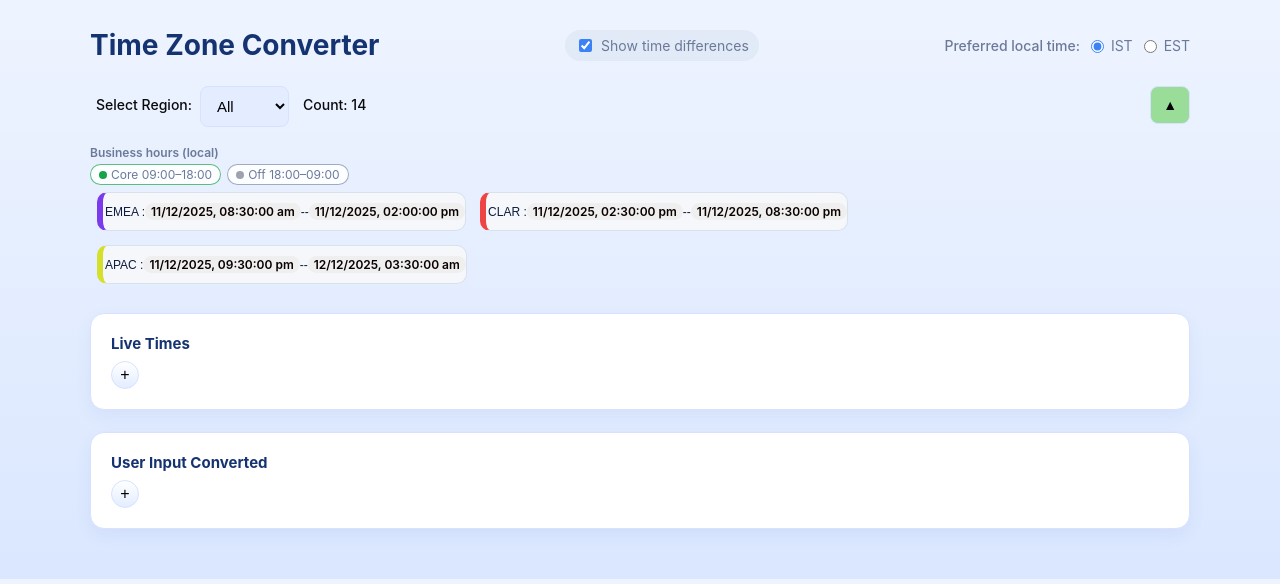
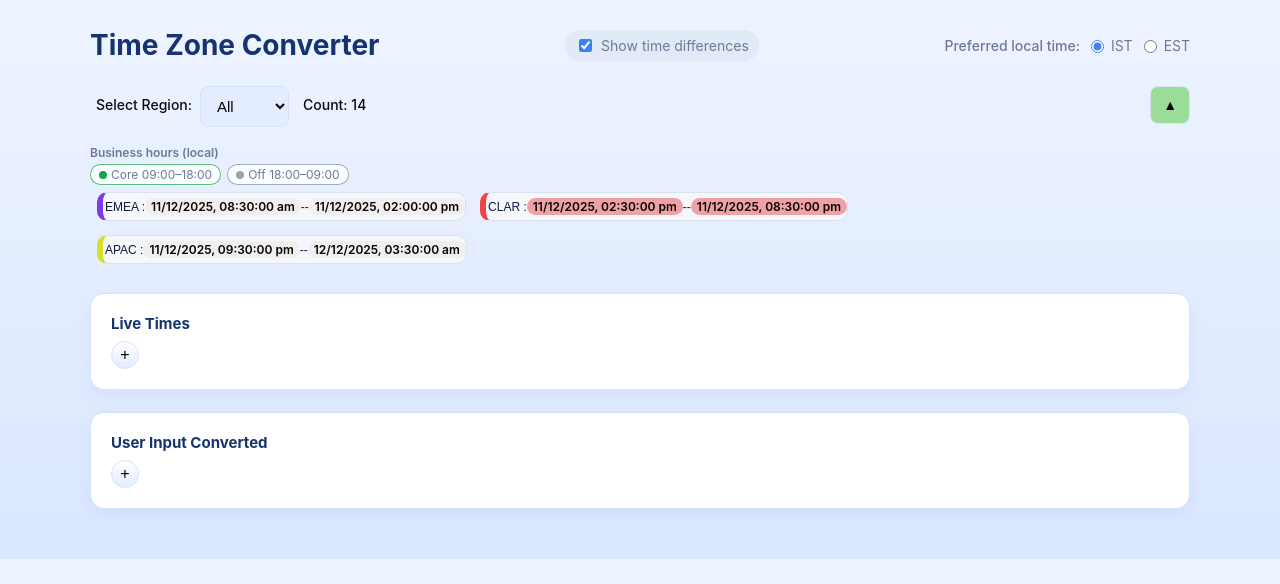
Before and after one commit to gauravvermagkp/GauravTimeConversionReact, a React (Vite) app: page / in a window 1280 px wide. Shown: the top 584 px of the page. Built offline with nearby package versions, Linux system fonts and the light colour scheme.

Commit message:
batchtiming_css_v3_working

```diff
--- a/src/components/BatchTiming.css
+++ b/src/components/BatchTiming.css
@@ -50,11 +50,10 @@
   font-family: "Inter", Arial, sans-serif;
   cursor: pointer;
   transition: all 0.2s ease;
-  /* box-shadow: 0 4px 12px rgba(79, 142, 247, 0.25); */
   width: 100%;
   max-width: 280px;
   display: block;
-  margin: 10px auto;
+  margin: 5px 0px 5px 0px;
 }
 #apacb1:hover,#apacb2:hover{
   background: var(--syd-accent);
@@ -89,6 +88,31 @@
   box-shadow: 0 5px 16px rgba(79, 142, 247, 0.35);
 }
 
+/* ================================================= */
+.apac-running{
+  animation: colorPulseApac 2s ease-in-out infinite;
+}
+.clar-running{
+  animation: colorPulseClar 2s ease-in-out infinite;
+}
+.emea-running{
+  animation: colorPulseEmea 2s ease-in-out infinite;
+}
+
+@keyframes colorPulseApac {
+  0%,100% { background: var(--syd-accent);}
+  10%     { background: var(--bg);}
+}
+@keyframes colorPulseClar {
+  0%,100% { background: var(--est-accent); }
+  50%     { background: var(--bg);  }
+}
+@keyframes colorPulseEmea {
+  0%,100% { background: var(--ber-accent); }
+  10%     { background: var(--bg); }
+}
+/* ================================================ */
+
 
 
 
--- a/src/components/BatchTimings.jsx
+++ b/src/components/BatchTimings.jsx
@@ -19,23 +19,28 @@ export default function BatchTimings({ region }) {
             {
                 Object.entries(batchTimigs).map(([batchname, start_end_time]) => {
 
+                    let batchname_lower= batchname.toLowerCase()
+                    let clickedButton = clickedclassName.includes(`${batchname_lower}b2`)?clickedclassName:''
+
                     if (region == 'ALL' | batchname.toUpperCase().includes(region)) {
                         const newt = convertedTime2(start_end_time, preferredBase)
-                        return <div className={`batch-row batch-${batchname.toLowerCase()}`}>
+                        let is_running = newt[2]?`${batchname_lower}-running`:''
+                        return <div className={`batch-row batch-${batchname_lower}`}>
                             <label>{`${batchname} : `}</label>
-                            <button className={`btn-soft ${clickedclassName.includes(`${batchname.toLowerCase()}b1`)?`${clickedclassName}`:''}`}
-                            id={`${batchname.toLowerCase()}b1`} value={newt[0]} onClick={(e)=>{
+
+                            <button className={`btn-soft ${clickedButton} ${is_running}`}
+                            id={`${batchname_lower}b1`} value={newt[0]} onClick={(e)=>{
                                 console.log('Button clicked:', e.target.id);
-                                setbid(`${batchname.toLowerCase()}b1`)
+                                setbid(`${batchname_lower}b1`)
                                 setclickedclassName(`${e.target.id}-clicked`)
                                 dispatch(updateInputDate(e.target.value))
                                 dispatch(updatecollapseConverted(false))
                                 }}>{newt[0]}</button>
                             <label> -- </label>
-                            <button className={`btn-soft ${clickedclassName.includes(`${batchname.toLowerCase()}b2`)?`${clickedclassName}`:''}`}
-                            id={`${batchname.toLowerCase()}b2`} value={newt[1]} onClick={(e)=>{
+                            <button className={`btn-soft ${clickedButton} ${is_running}`}
+                            id={`${batchname_lower}b2`} value={newt[1]} onClick={(e)=>{
                                 console.log('Button clicked:', e.target.id);
-                                setbid(`${batchname.toLowerCase()}b2`)
+                                setbid(`${batchname_lower}b2`)
                                 setclickedclassName(`${e.target.id}-clicked`)
                                 dispatch(updateInputDate(e.target.value))
                                  dispatch(updatecollapseConverted(false))
--- a/src/helper_functions.js
+++ b/src/helper_functions.js
@@ -242,6 +242,7 @@ export function convertedTime2(timeStr, preferredBase) {
     const start_time = `${year}-${month}-${day}T${timeStr[0]}`;
     const end_time = `${year}-${month}-${day}T${timeStr[1]}`;
 
+
     const opts = {
         year: 'numeric',
         month: '2-digit',
@@ -249,8 +250,11 @@ export function convertedTime2(timeStr, preferredBase) {
         hour: '2-digit',
         minute: '2-digit',
         second: '2-digit',
-        hour12: true
+        hour12: true,
+        timeZone: 'UTC'
     };
+
+
     let parts = start_time.split('T');
     if (parts.length !== 2) return null;
     let [y, m, d] = parts[0].split('-').map(Number);
@@ -265,15 +269,14 @@ export function convertedTime2(timeStr, preferredBase) {
 
     }
     const start_time_converted = new Date(localUtcMillis).toLocaleString('en-GB', opts)
+    const current_time_converted = new Date().toLocaleString('en-GB', opts);
 
     parts = end_time.split('T');
     if (parts.length !== 2) return null;
     [y, m, d] = parts[0].split('-').map(Number);
     [hh, mm] = parts[1].split(':').map(Number);
     if ([y, m, d, hh, mm].some(v => Number.isNaN(v))) return null;
-    // if(timeStr[2]===1){
-    //     d+=1;
-    // }
+
     localUtcMillis = Date.UTC(y, m , d, hh, mm, 0);
     if (preferredBase === "IST") {
        opts.timeZone = 'Asia/Kolkata'
@@ -283,7 +286,11 @@ export function convertedTime2(timeStr, preferredBase) {
 
     }
     const end_time_converted = new Date(localUtcMillis).toLocaleString('en-GB', opts)
-    return [start_time_converted, end_time_converted]
+    let is_running = false
+    if (current_time_converted>start_time_converted && current_time_converted<end_time_converted){
+        is_running = true
+    }
+    return [start_time_converted, end_time_converted,is_running]
 
 
 }
```
